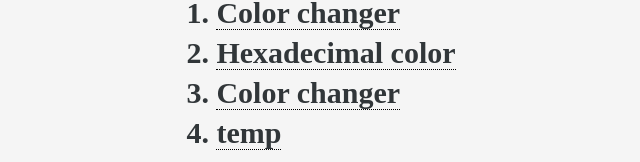
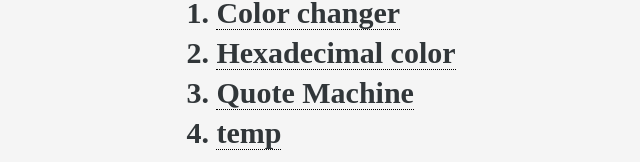
Before and after one commit to AbhiramKrishna88/100JS, a plain HTML site: page index.html in a window 1280 px wide. Shown: the part 382-544 px from the top of the page, without its empty margins (324-964 px from the left). Drawn offline with Linux system fonts and the light colour scheme.

Commit message:
Update index.html

```diff
--- a/index.html
+++ b/index.html
@@ -19,7 +19,7 @@
 <ol>
 	<li><a href="1_colorchange.html">Color changer</a></li>
 	<li><a href="2_hexColor.html">Hexadecimal color</a></li>
-	<li><a href="3_QuoteMachine\index.html">Color changer</a></li>
+	<li><a href="3_QuoteMachine\index.html">Quote Machine</a></li>
 	<li><a href="2_hexColor.html">temp</a></li>
 	<li><a href="5_counter.html">Counter</a></li>
 </ol>
```
